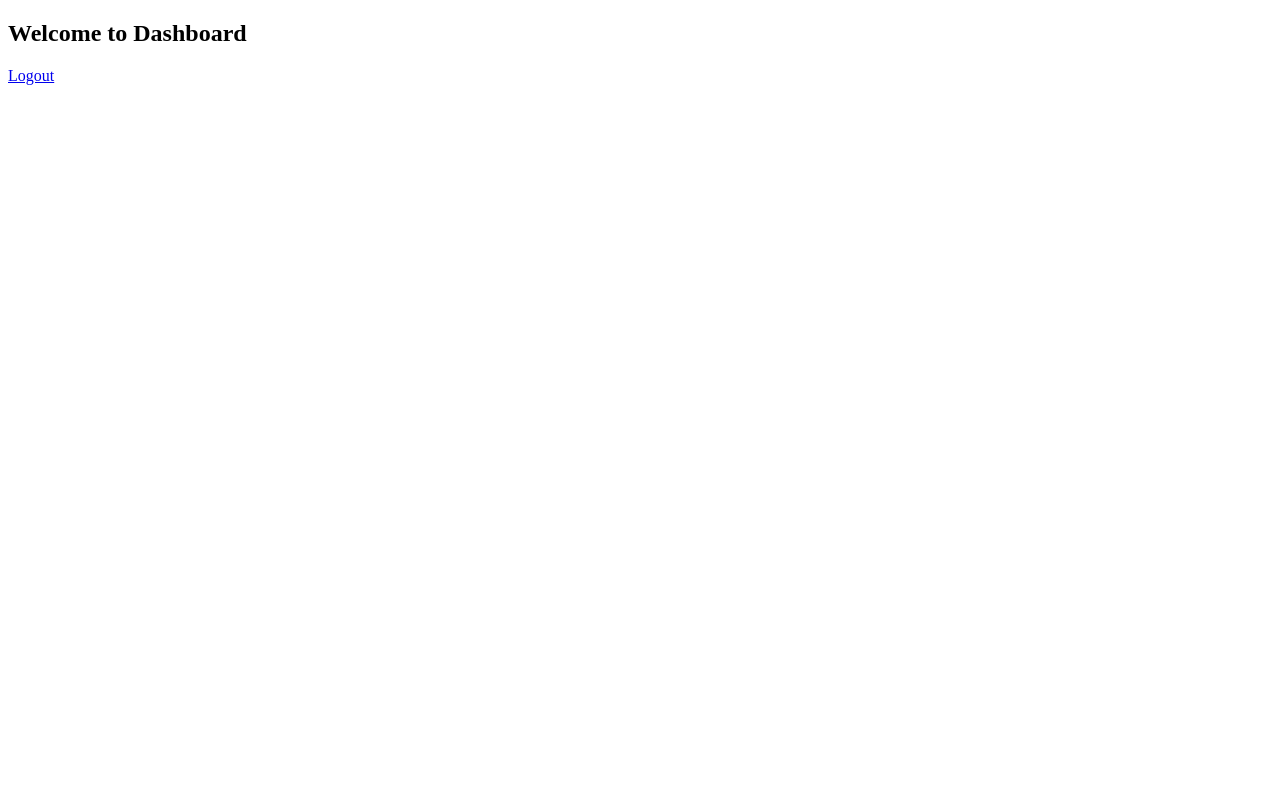
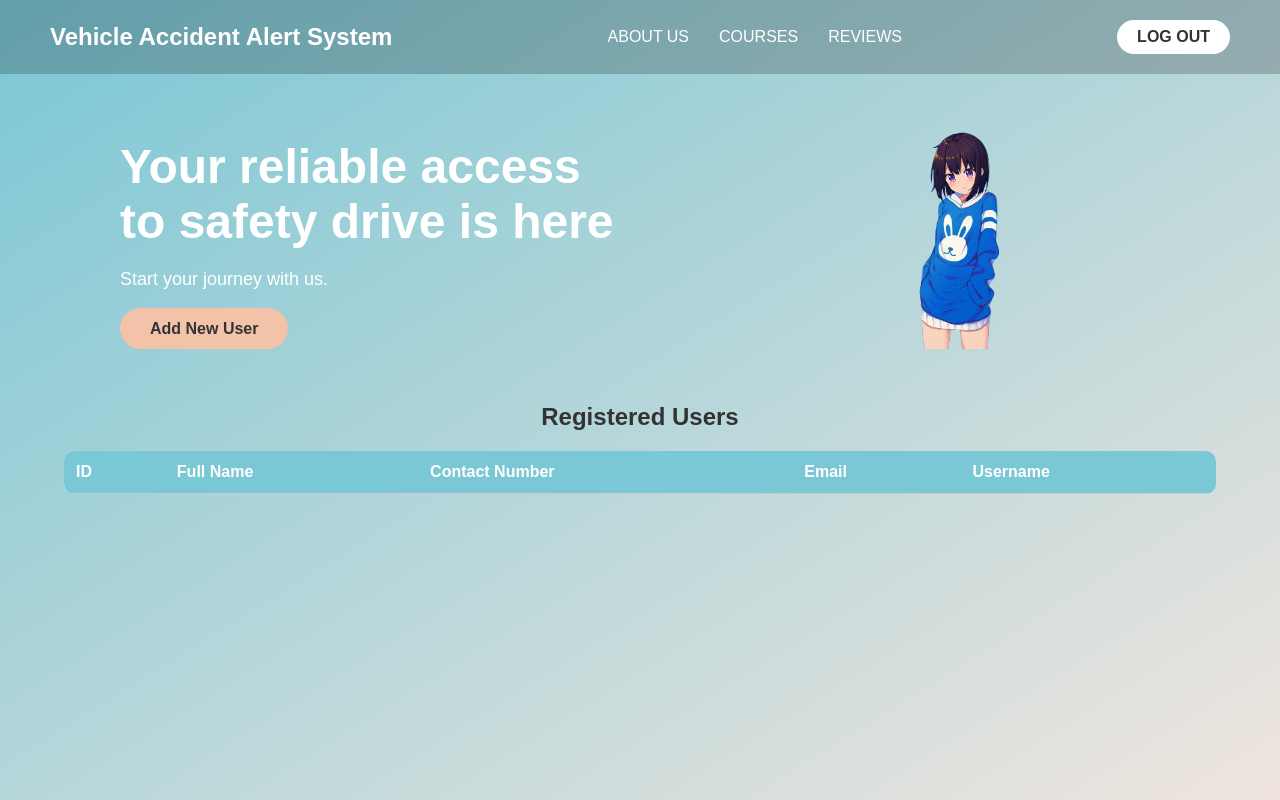
Before and after one commit to rjyu04-dot/VAAS, a plain HTML site: page dashboard.html in a window 1280 px wide. Drawn offline with nearby package versions, Linux system fonts and the light colour scheme.

Commit message:
Initial commit: add signup, login, dashboard pages

```diff
--- a/dashboard.html
+++ b/dashboard.html
@@ -1,13 +1,168 @@
 <!DOCTYPE html>
-<html>
+<html lang="en">
 <head>
 <meta charset="UTF-8">
 <title>Dashboard</title>
+<style>
+/* ===================== Reset & Base Styles ===================== */
+* { margin:0; padding:0; box-sizing:border-box; font-family: Arial, sans-serif; }
+
+body {
+    background: linear-gradient(to bottom right, #7AC7D5, #F0E5DE);
+    min-height: 100vh;
+    display: flex;
+    flex-direction: column;
+}
+
+/* ===================== Navbar ===================== */
+nav {
+    display:flex;
+    justify-content: space-between;
+    align-items:center;
+    padding:20px 50px;
+    color:white;
+    background: rgba(0,0,0,0.2);
+}
+
+nav .logo { font-weight:bold; font-size:24px; }
+nav ul { list-style:none; display:flex; gap:30px; }
+nav ul li a { text-decoration:none; color:white; font-weight:500; }
+nav .signout-btn {
+    background:white; color:#333; padding:8px 20px; border-radius:25px; text-decoration:none; font-weight:bold;
+}
+
+/* ===================== Hero Section ===================== */
+.hero {
+    display:flex;
+    justify-content:space-around;
+    align-items:center;
+    padding:50px;
+    flex-wrap: wrap;
+}
+
+.hero-text {
+    max-width:500px;
+    color:white;
+}
+
+.hero-text h1 { font-size:48px; margin-bottom:20px; }
+.hero-text p { font-size:18px; margin-bottom:30px; }
+.hero-text .btn {
+    background-color:#F2C2A9;
+    color:#333;
+    padding:12px 30px;
+    border-radius:25px;
+    text-decoration:none;
+    font-weight:bold;
+    transition: all 0.3s;
+}
+.hero-text .btn:hover { background-color:#eabf9f; }
+
+.hero-img img { max-width:400px; height:auto; }
+
+/* ===================== Users Table ===================== */
+table {
+    width:90%;
+    margin: 20px auto 50px;
+    border-collapse: collapse;
+    background:white;
+    border-radius:10px;
+    overflow:hidden;
+}
+
+th, td {
+    padding:12px;
+    border-bottom:1px solid #ccc;
+    text-align:left;
+}
+
+th { background-color:#7AC7D5; color:white; }
+
+@media(max-width:900px){
+    .hero { flex-direction:column-reverse; text-align:center; gap:30px; padding:20px; }
+    .hero-text h1 { font-size:36px; }
+    .hero-text p { font-size:16px; }
+    .hero-img img { max-width:300px; }
+    nav { padding:20px 30px; }
+}
+</style>
 </head>
 <body>
 
-<h2>Welcome to Dashboard</h2>
-<a href="index.html">Logout</a>
+<!-- Navbar -->
+<nav>
+    <div class="logo">Vehicle Accident Alert System</div>
+    <ul>
+        <li><a href="#">ABOUT US</a></li>
+        <li><a href="#">COURSES</a></li>
+        <li><a href="#">REVIEWS</a></li>
+    </ul>
+    <a href="login.html" class="signout-btn">LOG OUT</a>
+</nav>
+
+<!-- Hero Section -->
+<section class="hero">
+    <div class="hero-text">
+        <h1>Your reliable access to safety drive is here</h1>
+        <p>Start your journey with us.</p>
+        <a href="sign.html" class="btn">Add New User</a>
+    </div>
+    <div class="hero-img">
+        <img src="3244682-removebg-preview.png" alt="Illustration">
+    </div>
+</section>
+
+<!-- Users Table -->
+<h2 style="text-align:center; color:#333;">Registered Users</h2>
+<table>
+    <thead>
+        <tr>
+            <th>ID</th>
+            <th>Full Name</th>
+            <th>Contact Number</th>
+            <th>Email</th>
+            <th>Username</th>
+        </tr>
+    </thead>
+    <tbody id="userTableBody"></tbody>
+</table>
+
+<!-- Supabase -->
+<script src="https://cdn.jsdelivr.net/npm/@supabase/supabase-js@2"></script>
+<script>
+const supabase = supabase.createClient(
+  "https://qfbnqzkfibvqqodohdkq.supabase.co",
+  "sb_publishable_5iqwo3kLms7Y9HuTIDwbwA_j1TENl8x"
+);
+
+// Load all users from Supabase
+async function loadUsers() {
+    const { data, error } = await supabase.from("users").select("*").order("id", {ascending:true});
+    const tbody = document.getElementById("userTableBody");
+    tbody.innerHTML = "";
+
+    if(error){
+        console.error(error);
+        alert("Failed to load users from database");
+        return;
+    }
+
+    data.forEach(u => {
+        const tr = document.createElement("tr");
+        tr.innerHTML = `
+            <td>${u.id}</td>
+            <td>${u.full_name}</td>
+            <td>${u.contact_number}</td>
+            <td>${u.email}</td>
+            <td>${u.username}</td>
+        `;
+        tbody.appendChild(tr);
+    });
+}
+
+// Call loadUsers on page load
+loadUsers();
+</script>
 
 </body>
 </html>
```
Also changed, not shown: index.html (+36 -33 lines), sign.html (+55 -35 lines).
